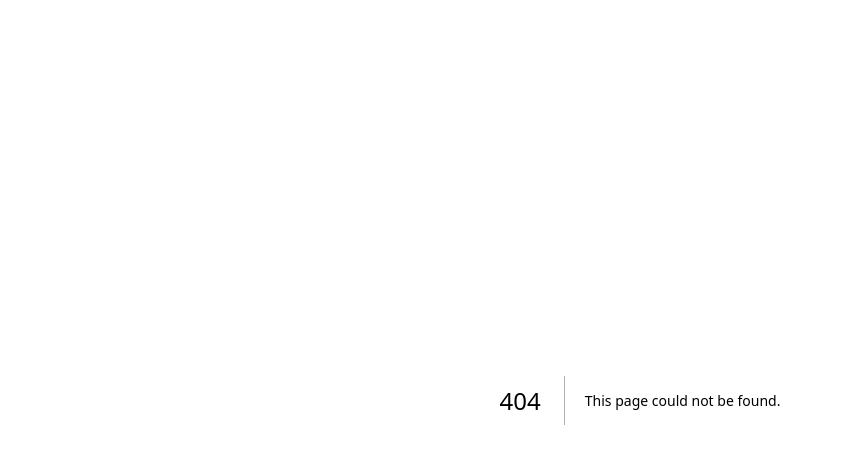
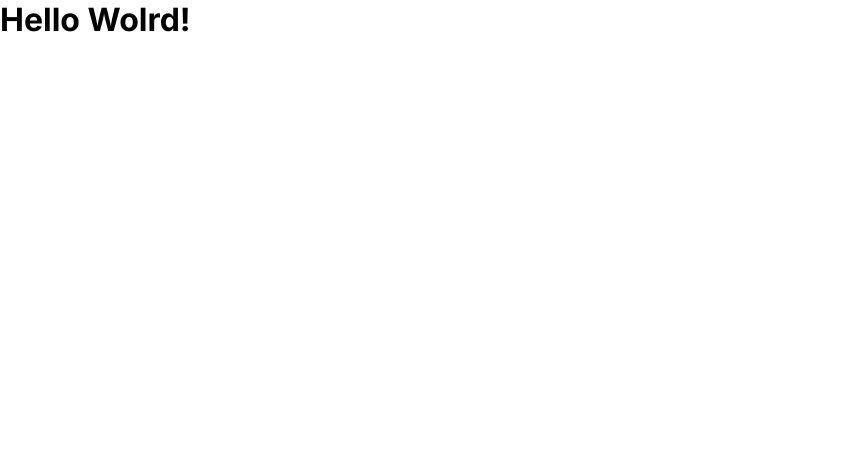
Before and after one commit to F7Villani/trip-planner, a Next.js app: page /create-trip in a window 1280 px wide. Before the commit this address had no page. Shown: the top 464 px of the page, without its empty margins (0-841 px from the left). Built offline with nearby package versions, Linux system fonts and the light colour scheme.

Commit message:
feat: criando nova pagina

```diff
--- /dev/null
+++ b/src/app/create-trip/page.jsx
@@ -0,0 +1,7 @@
+import React from "react";
+
+function CreateTripPage(){
+    return <h1>Hello Wolrd!</h1>
+}
+
+export default CreateTripPage;
```
